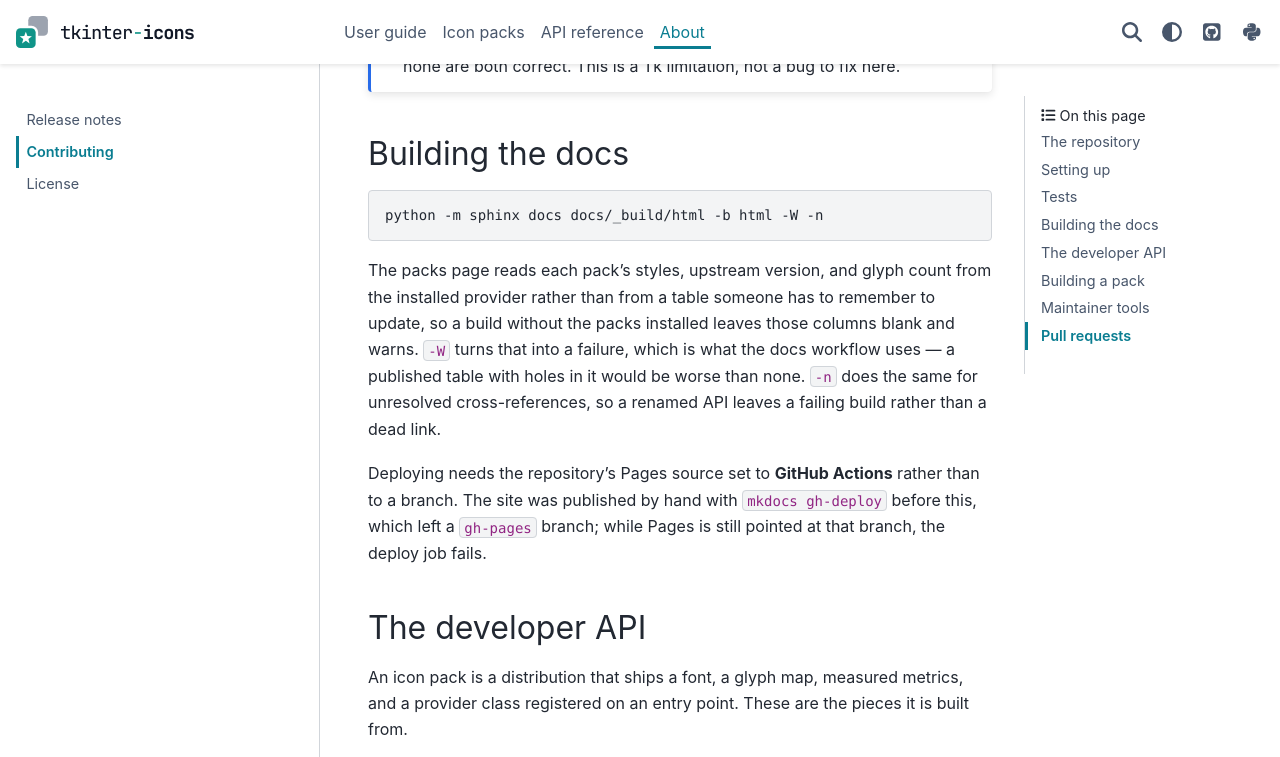
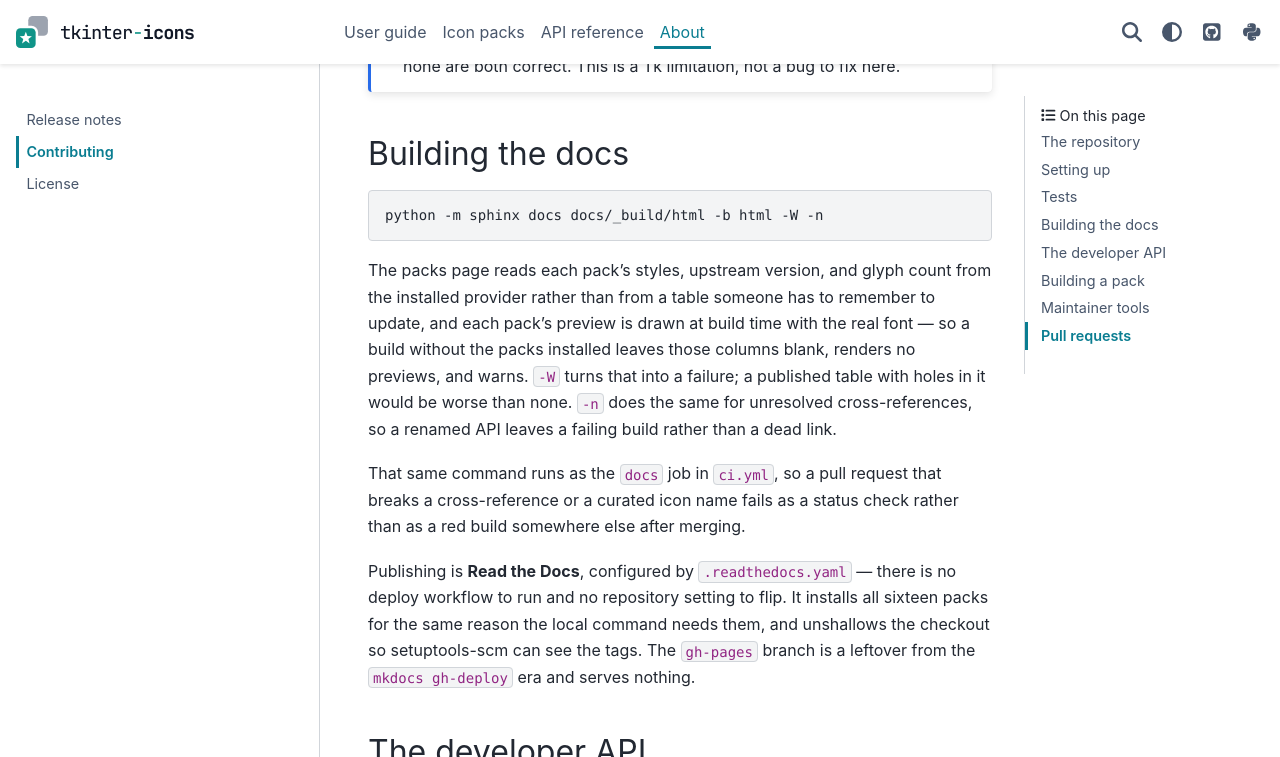
Before and after one commit to israel-dryer/ttkbootstrap-icons, a Sphinx documentation site: the page built from docs/about/contributing.rst, in a window 1280 px wide and 900 px high, scrolled down 1800 px, cut to the strip 0-757 px from the top of the window. Built offline with Sphinx 7.4.7 and the PyData theme 0.15.4, drawn with Linux system fonts in a browser that asks for light colours; pages that are not in the unit, such as notebooks, are missing from menus.

Commit message:
Restore a docs build in CI, and fix six things the review found
The largest gap was self-inflicted. Deleting `docs.yml` took the only `sphinx-build -W -n` that ran as a status check with it, and moving the `PACKS_DOC_URL` assertion into `ci.yml` covered one line of what that job did. Read the Docs builds the published site, but an RTD build is not a GitHub check — so a pull request could go green with a broken cross-reference or a curated icon name that no longer resolves, and the failure would surface only as a red build after merging. `ci.yml` gets a `docs` job that installs every pack and builds with `-W --keep-going -n`.

The contributing guide still told maintainers to set the repository's Pages source to GitHub Actions and wait for a deploy job that this branch deleted. It now describes Read the Docs, and `packs_table.py`'s docstring no longer credits "the docs workflow" for a gate that moved.

`IconHeroDirective` picked names with `showcase_for(extra, None)` while `render_grid` drew them in the pack's default style. Harmless today because no pack's default style has an override — and broken the moment one does, which is precisely the case an override exists for. It now asks for the style it draws in.

`showcase_for` and the card grid indexed `SHOWCASE` and `BLURB` unguarded, so a seventeenth pack got `check_showcase`'s warning followed by a `KeyError` traceback from inside a directive. Both now raise with the sentence that says what to add.

`test_pack_page_is_in_the_toctree` matched a substring, and `packs/fluent` is a substring of `packs/fluent-regular` — so deleting the `fluent` entry left an orphaned page that the test still passed. It matches whole entries now, and fails when that line is removed.

The counted statistics rendered "0,000+ icons" and "Of the sixteen, no offer more than one style" when no packs were installed, on a page whose own module docstring promises a degraded local build "still reads correctly". They render the em dash instead, like every other unavailable value.

And `lucide` sat after `weather` in the README's two-up pack table, where a reader scanning alphabetically between `ionicons` and `material` would conclude the pack does not exist.

Co-Authored-By: Claude Opus 5 (1M context) <noreply@anthropic.com>

```diff
--- a/docs/_ext/pack_showcase.py
+++ b/docs/_ext/pack_showcase.py
@@ -151,8 +151,24 @@ BLURB: dict[str, str] = {
 
 
 def showcase_for(extra: str, style: str | None) -> list[str]:
-    """The glyphs to draw for one pack and style."""
-    return SHOWCASE_OVERRIDES.get(extra, {}).get(style) or SHOWCASE[extra]
+    """The glyphs to draw for one pack and style.
+
+    Raises with the fix rather than a bare `KeyError`. `check_showcase` warns
+    about a pack with no entry, but a warning is only a build failure under
+    `-W`; without this, the next thing a reader saw was a traceback from inside
+    a directive rather than the sentence telling them what to add.
+    """
+    override = SHOWCASE_OVERRIDES.get(extra, {}).get(style)
+    if override:
+        return override
+    try:
+        return SHOWCASE[extra]
+    except KeyError:
+        raise KeyError(
+            f"no SHOWCASE entry for pack {extra!r} - add one to "
+            f"docs/_ext/pack_showcase.py, listing {PREVIEW_COUNT} icon names "
+            f"that resolve in every one of that pack's styles"
+        ) from None
 
 
 def pack_by_extra(extra: str):
@@ -319,12 +335,17 @@ class IconHeroDirective(SphinxDirective):
         for offset in self.ROWS:
             for position, pack in enumerate(KNOWN_PACKS):
                 try:
-                    provider_for(pack)
+                    provider = provider_for(pack)
                 except PackNotInstalled:
                     if pack.extra not in missing:
                         missing.append(pack.extra)
                     continue
-                names = showcase_for(pack.extra, None)
+                # The style the cell is *drawn* in, not `None`. `render_grid`
+                # draws in `provider.default_style`, so picking names from the
+                # general list would break the moment a pack's default style
+                # gained an override — which is exactly the case an override
+                # exists for, a style the general list cannot resolve against.
+                names = showcase_for(pack.extra, provider.default_style)
                 cells.append((pack, names[(position + offset) % len(names)]))
 
         if missing:
@@ -602,6 +623,12 @@ class PackCardsDirective(SphinxDirective):
             # wrapping it onto a second line. The count is abbreviated because
             # a card is for comparing magnitudes — the exact figure is in the
             # table below and on the pack's own page.
+            if pack.extra not in BLURB:
+                raise KeyError(
+                    f"no BLURB entry for pack {pack.extra!r} - add a one-line "
+                    f"description to docs/_ext/pack_showcase.py, or the card "
+                    f"grid has nothing to say about it"
+                )
             lines += [
                 f"      {BLURB[pack.extra]}",
                 "",
--- a/docs/_ext/packs_table.py
+++ b/docs/_ext/packs_table.py
@@ -14,9 +14,14 @@ name in the first column is the link to them.
 
 That means a docs build needs the packs installed. A pack that is missing is
 reported as a Sphinx warning and rendered with an em dash in the columns it
-cannot fill — so a local build without the packs still works and still reads
-correctly, while the docs workflow (which builds with `-W`) refuses to publish a
-table with holes in it.
+cannot fill, so a local build without them still completes and the gaps are
+visible as gaps. CI's `docs` job and Read the Docs both build with `-W`, which
+turns those warnings into a failure rather than publishing a table of blanks.
+
+The counted statistics degrade the same way and for the same reason: with
+nothing installed there is no honest total to state, so they render the em dash
+too. A headline reading "0,000+ icons" would be worse than one that visibly has
+no answer.
 """
 
 from __future__ import annotations
@@ -169,6 +174,15 @@ _STATS = {
     "icons": lambda rows: f"{sum(r['count'] for r in rows) // 1000:,},000+",
 }
 
+#: Statistics that have no meaning when the packs are not installed, and the
+#: test that says so. `total` is exempt: it counts the catalogue, which is a
+#: fact about `KNOWN_PACKS` rather than about the environment.
+_NEEDS_PACKS = {
+    "styled": lambda rows: any(r["styles"] != UNKNOWN for r in rows),
+    "unstyled": lambda rows: any(r["styles"] != UNKNOWN for r in rows),
+    "icons": lambda rows: any(r["count"] for r in rows),
+}
+
 
 def packs_stat_role(name, rawtext, text, lineno, inliner, options=None, content=None):
     """One counted fact about the catalogue, inline in a sentence.
@@ -188,7 +202,13 @@ def packs_stat_role(name, rawtext, text, lineno, inliner, options=None, content=
             line=lineno,
         )
         return [inliner.problematic(rawtext, rawtext, message)], [message]
-    return [nodes.Text(_STATS[text](_pack_rows()))], []
+
+    rows = _pack_rows()
+    # `packs-table` has already warned about the missing packs, so this stays
+    # silent rather than warning once more per statistic on the same page.
+    if text in _NEEDS_PACKS and not _NEEDS_PACKS[text](rows):
+        return [nodes.Text(UNKNOWN)], []
+    return [nodes.Text(_STATS[text](rows))], []
 
 
 def setup(app):
--- a/docs/about/contributing.rst
+++ b/docs/about/contributing.rst
@@ -64,9 +64,11 @@ Building the docs
 
    python -m sphinx docs docs/_build/html -b html -W -n
 
-The packs page reads each pack's styles, upstream version, and glyph count from the installed provider rather than from a table someone has to remember to update, so a build without the packs installed leaves those columns blank and warns. ``-W`` turns that into a failure, which is what the docs workflow uses — a published table with holes in it would be worse than none. ``-n`` does the same for unresolved cross-references, so a renamed API leaves a failing build rather than a dead link.
+The packs page reads each pack's styles, upstream version, and glyph count from the installed provider rather than from a table someone has to remember to update, and each pack's preview is drawn at build time with the real font — so a build without the packs installed leaves those columns blank, renders no previews, and warns. ``-W`` turns that into a failure; a published table with holes in it would be worse than none. ``-n`` does the same for unresolved cross-references, so a renamed API leaves a failing build rather than a dead link.
 
-Deploying needs the repository's Pages source set to **GitHub Actions** rather than to a branch. The site was published by hand with ``mkdocs gh-deploy`` before this, which left a ``gh-pages`` branch; while Pages is still pointed at that branch, the deploy job fails.
+That same command runs as the ``docs`` job in ``ci.yml``, so a pull request that breaks a cross-reference or a curated icon name fails as a status check rather than as a red build somewhere else after merging.
+
+Publishing is **Read the Docs**, configured by ``.readthedocs.yaml`` — there is no deploy workflow to run and no repository setting to flip. It installs all sixteen packs for the same reason the local command needs them, and unshallows the checkout so setuptools-scm can see the tags. The ``gh-pages`` branch is a leftover from the ``mkdocs gh-deploy`` era and serves nothing.
 
 The developer API
 -----------------
```
Also changed, not shown: README.md (+8 -8 lines), 2 other files.
